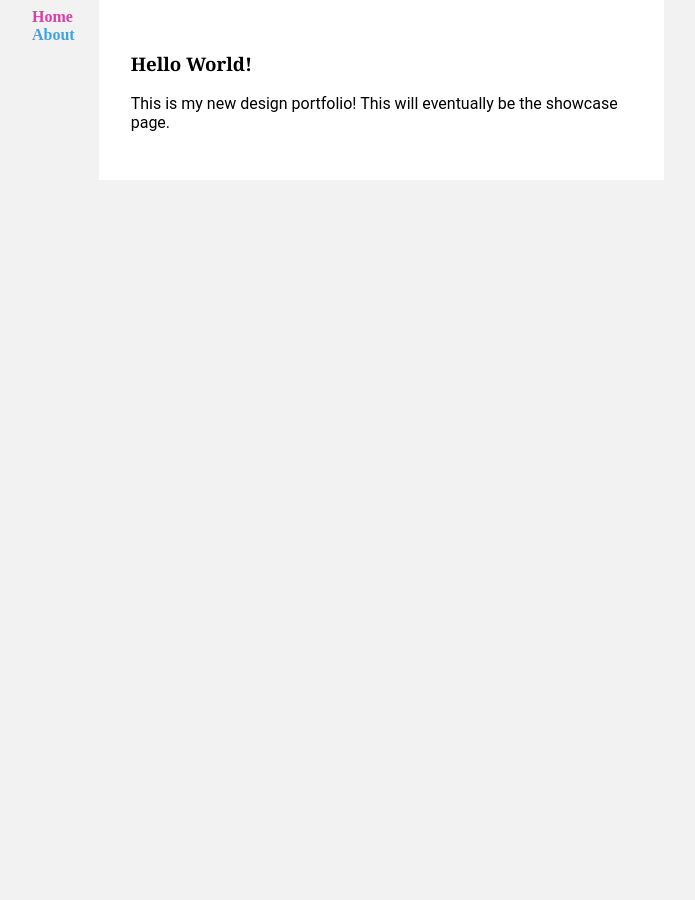
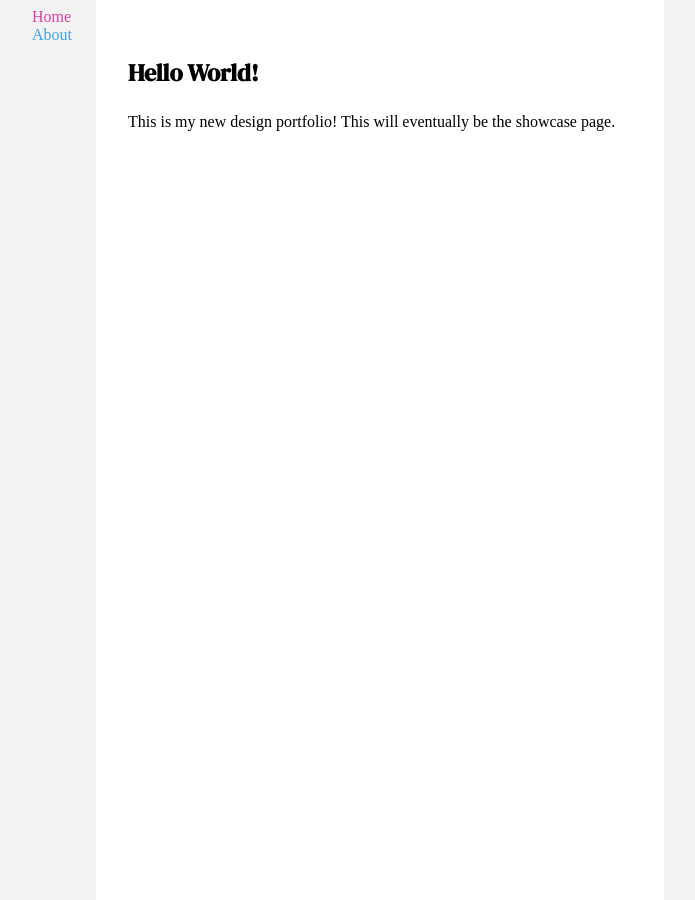
Before and after one commit to otsha/otsha.github.io, a Jekyll site: the page built from index.html, in a window 1280 px wide. Shown: the whole page, without its empty margins (296-991 px from the left). Built offline with Jekyll 4.4.1, drawn with Linux system fonts in a browser that asks for light colours; some web fonts are replaced.

Commit message:
Select fonts, flexbox adjustments

```diff
--- a/_sass/main.sass
+++ b/_sass/main.sass
@@ -5,14 +5,21 @@ $gray-dark: #2f2f2f
 $gray-mid: #888888
 $gray-light: #f2f2f2
 
-$font-display: Georgia, serif
-$font-copy: Roboto, sans-serif
+$font-display: 'DM Serif Display', serif
+$font-copy: 'Castoro', serif
 
-$font-size-mobile: 1.15em
-$font-size-desktop: 1em
+$font-size-mobile: medium
+$font-size-desktop: medium
 
 $breakpoint-tablet: 768px
 $breakpoint-4k: 2560px
+
+*
+    font-family: $font-copy
+    font-size: $font-size-mobile
+
+    @media ( min-width: $breakpoint-tablet )
+        font-size: $font-size-desktop
 
 html, body
     display: flex
@@ -20,13 +27,9 @@ html, body
     flex-direction: column
     align-items: center
     width: 100%
-    height: 100%
+    min-height: 100%
     padding: 0
     margin: 0
-    font-size: $font-size-mobile
-
-    @media ( min-width: $breakpoint-tablet )
-        font-size: $font-size-desktop
 
 body
     background-color: $gray-light
@@ -36,26 +39,24 @@ body
     flex: 1
     flex-direction: column
     align-items: center
-    height: 100%
 
     @media ( min-width: $breakpoint-tablet )
         flex-direction: row
         width: 50%
-        align-items: flex-start
+        align-items: stretch
 
     @media (min-width: $breakpoint-4k)
         width: 35%
 
+section.content
+    flex: 1
+    background-color: white
+    padding: 2em
+    height: inherit
+
 h1
     font-family: $font-display
-
-p
-    font-family: $font-copy
-
-section.content
-    background-color: white
-    flex: 1
-    padding: 2em
+    font-size: x-large
 
 nav
     align-self: flex-start
@@ -67,6 +68,8 @@ nav
 
     @media ( min-width: $breakpoint-tablet )
         flex-direction: column
+        position: sticky
+        top: 0
 
 %link
     text-decoration: none
@@ -81,7 +84,6 @@ a
 
 .nav-link
     @extend %link
-    font-weight: bold
     margin-right: 1em
 
 .nav-link.active
--- a/assets/css/styles.sass
+++ b/assets/css/styles.sass
@@ -1,3 +1,4 @@
 ---
 ---
-@import 'main';
+@import url('https://fonts.googleapis.com/css2?family=DM+Serif+Display&family=Castoro&display=swap');
+@import 'main'
```
